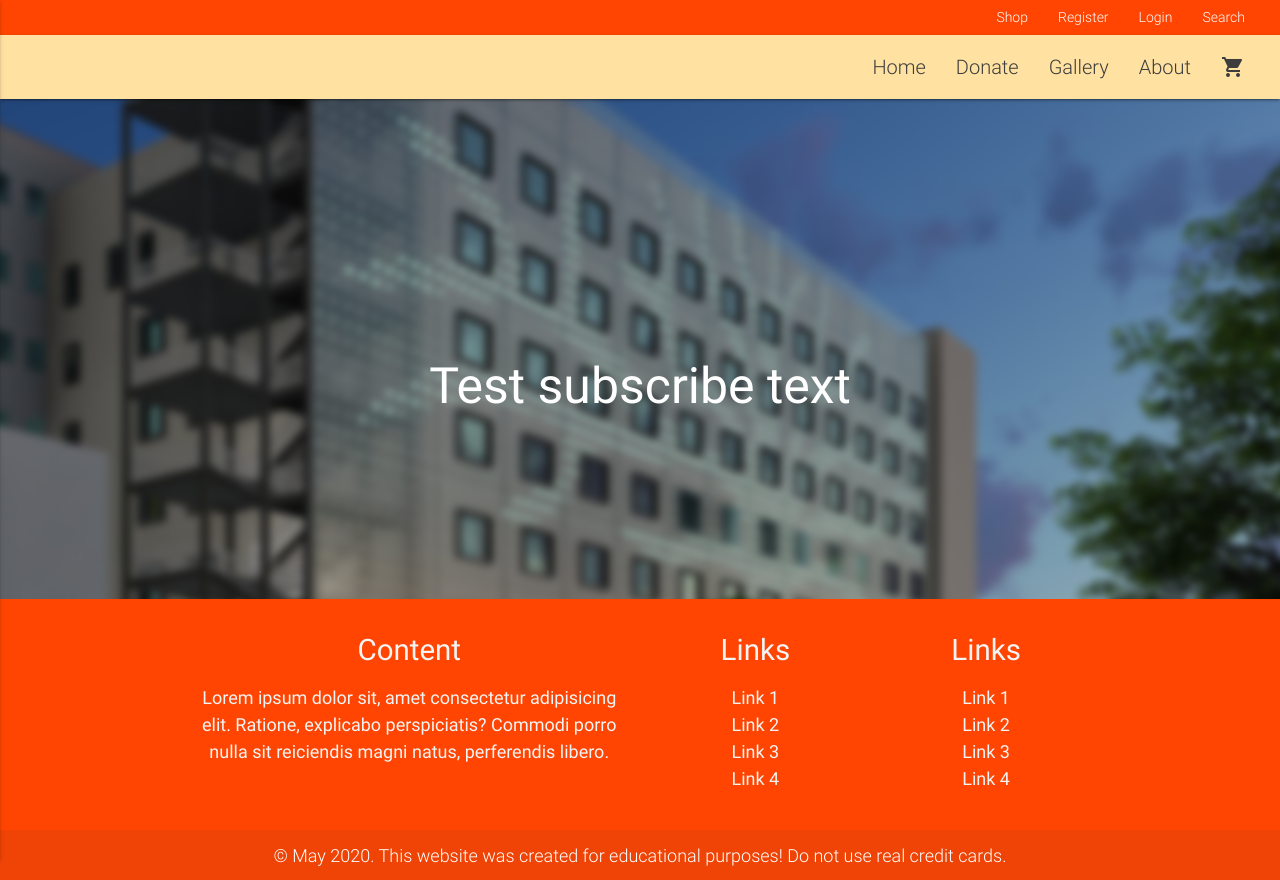
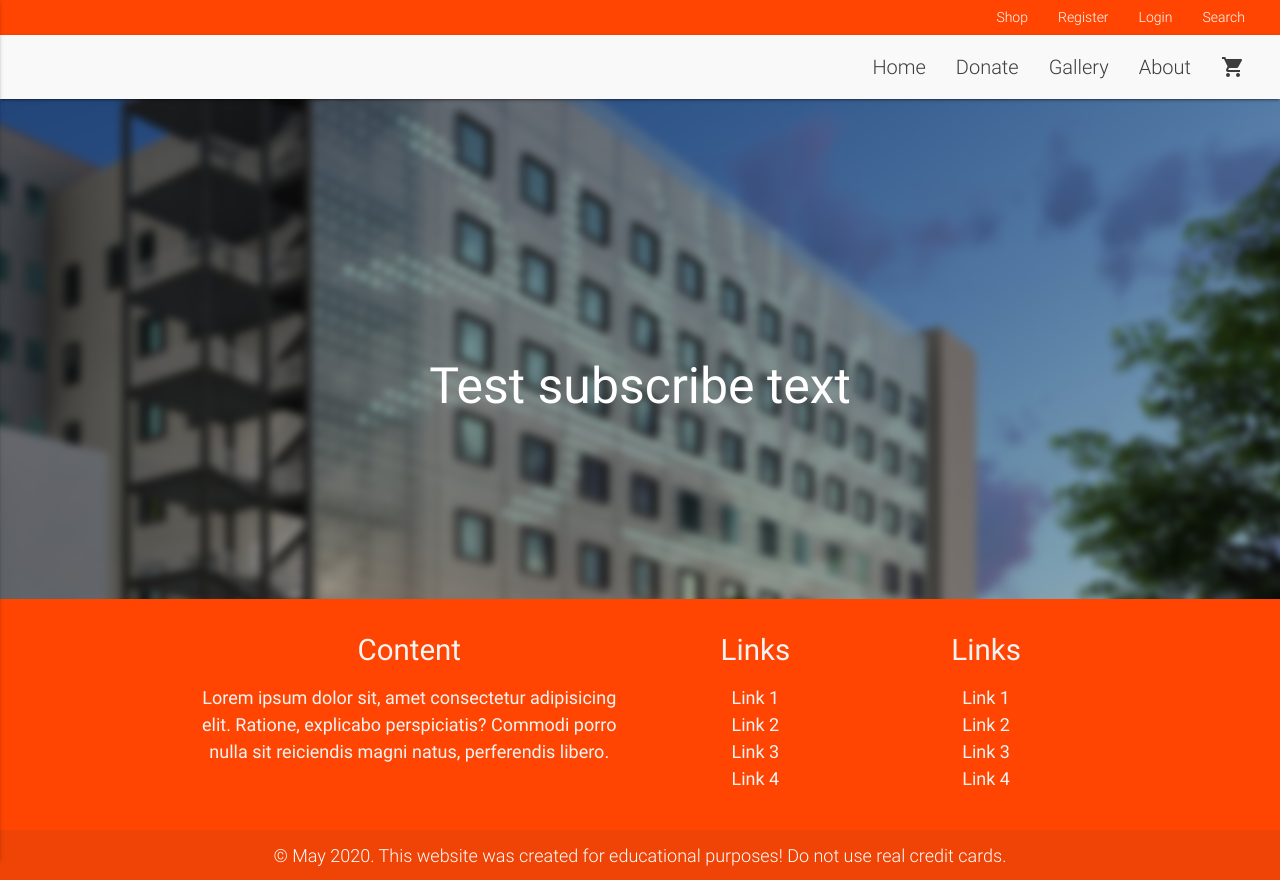
Before and after one commit to iulianpro/give-help, a Django app: page / in a window 1280 px wide. Run offline with Django 3.2, Linux system fonts and the light colour scheme.

Commit message:
Changed navbar main background color

```diff
--- a/static/css/style.css
+++ b/static/css/style.css
@@ -79,7 +79,7 @@ nav.navbar-top a {
 }
 
 .navbar-main {
-    background-color: #FFE1A1;
+    background-color: #f9f9f9;
 }
 
 .navbar-main a {
```
